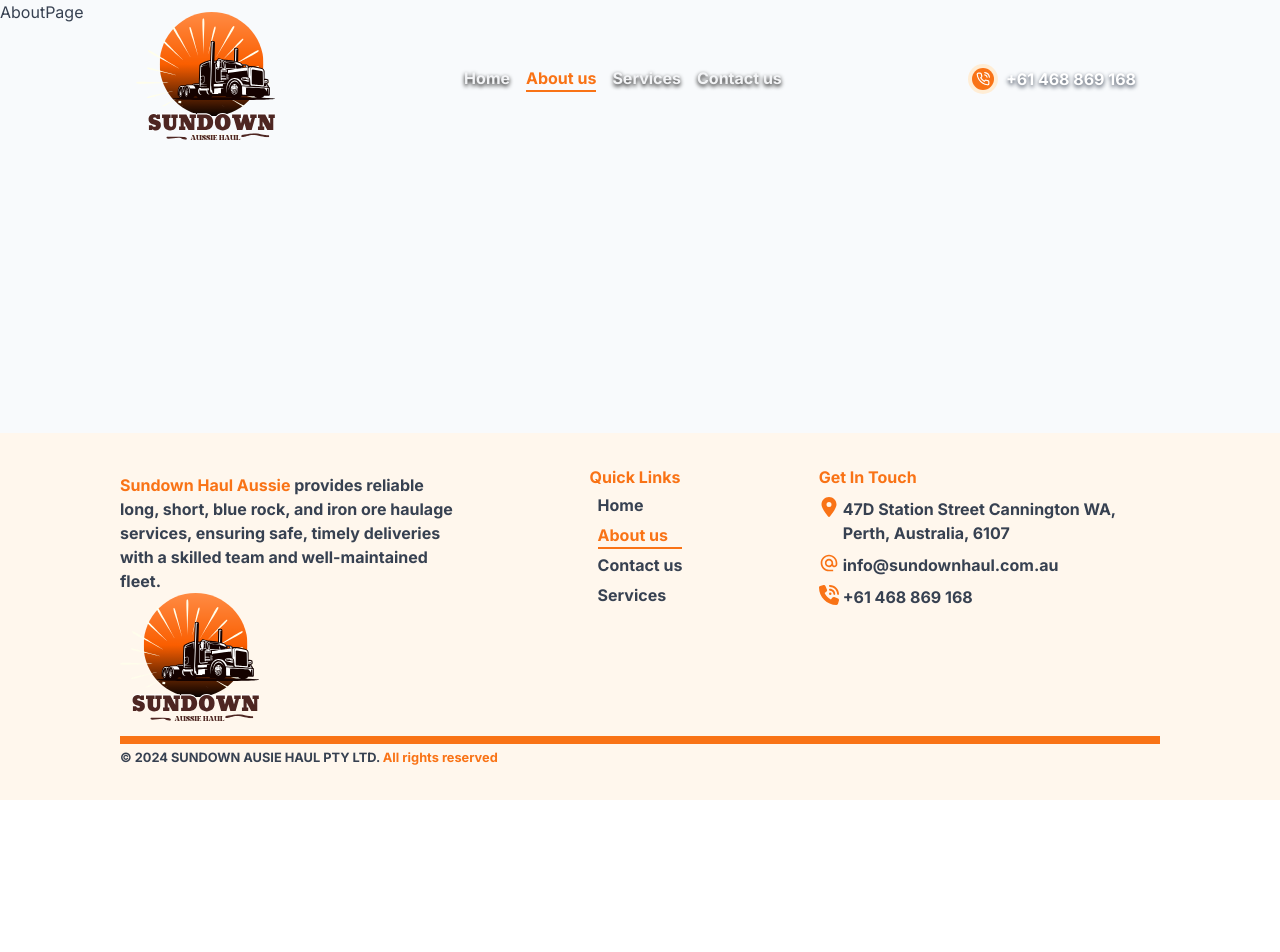
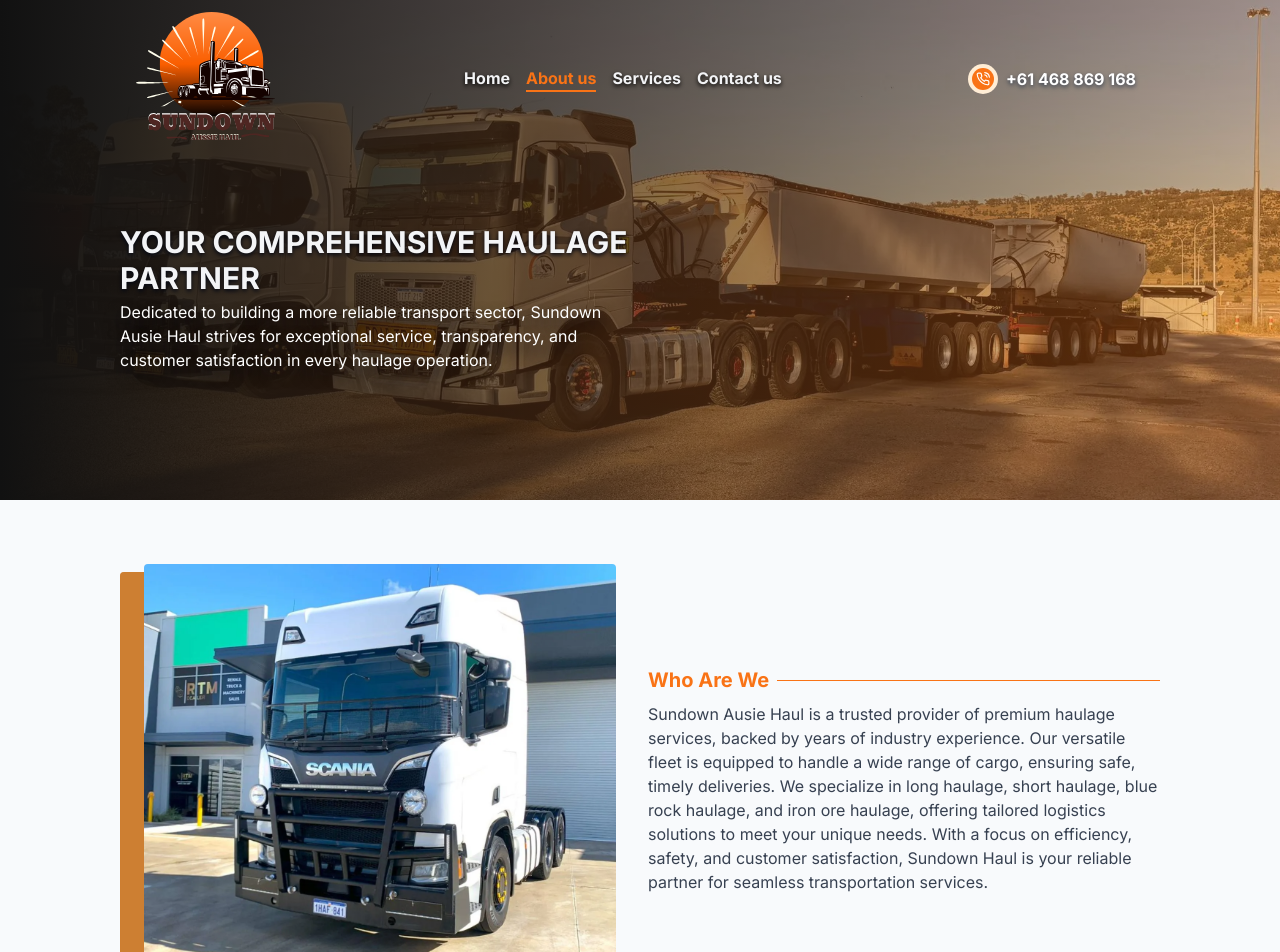
Before and after one commit to saretoduncan/SUNDOWN_AUSIE_HAUL_PTY_LTD, a React (Vite) app: page /aboutus in a window 1280 px wide. Shown: the top 952 px of the page. Before the commit the page ends 800 px from the top, so only its background shows below. Built offline with nearby package versions, Linux system fonts and the light colour scheme.

Commit message:
complete who are we section

```diff
--- /dev/null
+++ b/src/pages/AboutPage/HeroSection.tsx
@@ -0,0 +1,35 @@
+import AnimateToTop from "../../AnimationWrappers/AnimateToTop";
+import truck_two from "../../assets/trucks_two.webp";
+
+const HeroSection = () => {
+  return (
+    <>
+      <div
+        className="h-[400px] lg:h-[500px] xl: w-full relative bg-no-repeat bg-cover bg-center"
+        style={{ backgroundImage: "url(" + "'" + truck_two + "'" + ")" }}
+      >
+        <div className="absolute top-0 bottom-0 w-full bg-gradient-to-r from-[#111111] to-[#f9731660]  text-gray-100 flex flex-col justify-center px-4 font-bold">
+          <div className="xl:w-[1040px] xl:mx-auto 2xl:w-[1280px]">
+            <AnimateToTop>
+              <div className="space-y-2 mt-24 md:max-w-md lg:max-w-lg">
+                <section className="space-y-1">
+                  <h1 className="text-shadow   shadow-gray-950 text-2xl lg:text-3xl ">
+                    YOUR COMPREHENSIVE HAULAGE PARTNER
+                  </h1>
+                  <p className="text-sm text-white font-normal text-shadow-lg shadow-gray-950  lg:text-base">
+                    Dedicated to building a more reliable transport sector,
+                    Sundown Ausie Haul strives for exceptional service,
+                    transparency, and customer satisfaction in every haulage
+                    operation.
+                  </p>
+                </section>
+              </div>
+            </AnimateToTop>
+          </div>
+        </div>
+      </div>
+    </>
+  );
+};
+
+export default HeroSection;
--- /dev/null
+++ b/src/pages/AboutPage/WhoAreWe.tsx
@@ -0,0 +1,63 @@
+import AnimateToLeft from "../../AnimationWrappers/AnimateToLeft";
+import AnimateToRight from "../../AnimationWrappers/AnimateToRight";
+import truck_head from "../../assets/head_only_truck.webp";
+import trapezium from "../../assets/trapezium.svg";
+const WhoAreWe = () => {
+  return (
+    <>
+      <div className="px-4 ">
+        <div className="grid md:grid-cols-2  gap-4 xl:w-[1040px] 2xl:w-[1280px] xl:mx-auto">
+          <section className="order-2 md:order-1">
+            <AnimateToRight>
+              <div className="relative lg:pe-10 ">
+                <div className="absolute left-0 top-10  lg:top-6 lg:left-2 xl:left-0">
+                  <img
+                    src={trapezium}
+                    className="w-[300px] rounded lg:w-[300px] xl:w-[420px] "
+                    alt="trapezium svg"
+                  />
+                </div>
+                <div
+                  className="relative bg-cover bg-no-repeat bg-center size-[300px] lg:w-full xl:h-[400px] left-6 top-4 rounded"
+                  style={{
+                    backgroundImage: "url(" + "'" + truck_head + "'" + ")",
+                  }}
+                ></div>
+              </div>
+            </AnimateToRight>{" "}
+          </section>
+          <section className="md:self-center overflow-hidden order-1 md:order-2">
+            <AnimateToLeft>
+              <div className="mt-16 space-y-2  ">
+                <div>
+                  <div className="flex space-x-2">
+                    <h3 className="capitalize font-bold text-orange-500 text-xl ">
+                      who are we
+                    </h3>{" "}
+                    <hr className="flex-grow self-center border-orange-500" />
+                  </div>
+                </div>
+
+                <div>
+                  <p>
+                    Sundown Ausie Haul is a trusted provider of premium haulage
+                    services, backed by years of industry experience. Our
+                    versatile fleet is equipped to handle a wide range of cargo,
+                    ensuring safe, timely deliveries. We specialize in long
+                    haulage, short haulage, blue rock haulage, and iron ore
+                    haulage, offering tailored logistics solutions to meet your
+                    unique needs. With a focus on efficiency, safety, and
+                    customer satisfaction, Sundown Haul is your reliable partner
+                    for seamless transportation services.
+                  </p>
+                </div>
+              </div>
+            </AnimateToLeft>
+          </section>
+        </div>
+      </div>
+    </>
+  );
+};
+
+export default WhoAreWe;
--- a/src/pages/AboutPage/index.tsx
+++ b/src/pages/AboutPage/index.tsx
@@ -1,9 +1,19 @@
-
+import HeroSection from "./HeroSection";
+import WhoAreWe from "./WhoAreWe";
 
 const AboutPage = () => {
   return (
-    <div>AboutPage</div>
-  )
-}
+    <>
+      <div className="grid gap-12">
+        <section>
+          <HeroSection />
+        </section>
+        <section>
+          <WhoAreWe />
+        </section>
+      </div>
+    </>
+  );
+};
 
-export default AboutPage
+export default AboutPage;
```
Also changed, not shown: src/assets/trapezium.svg (added).
